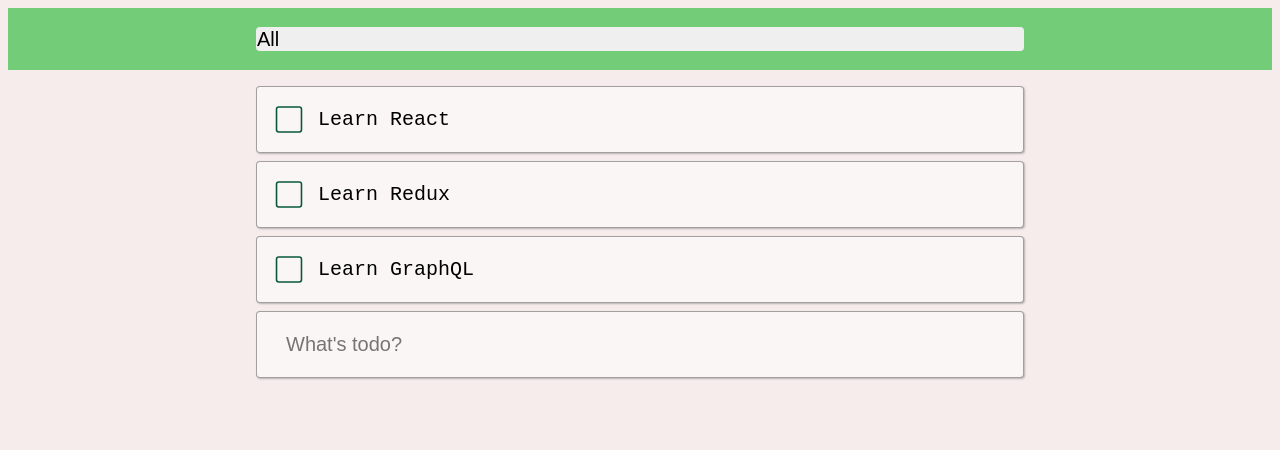
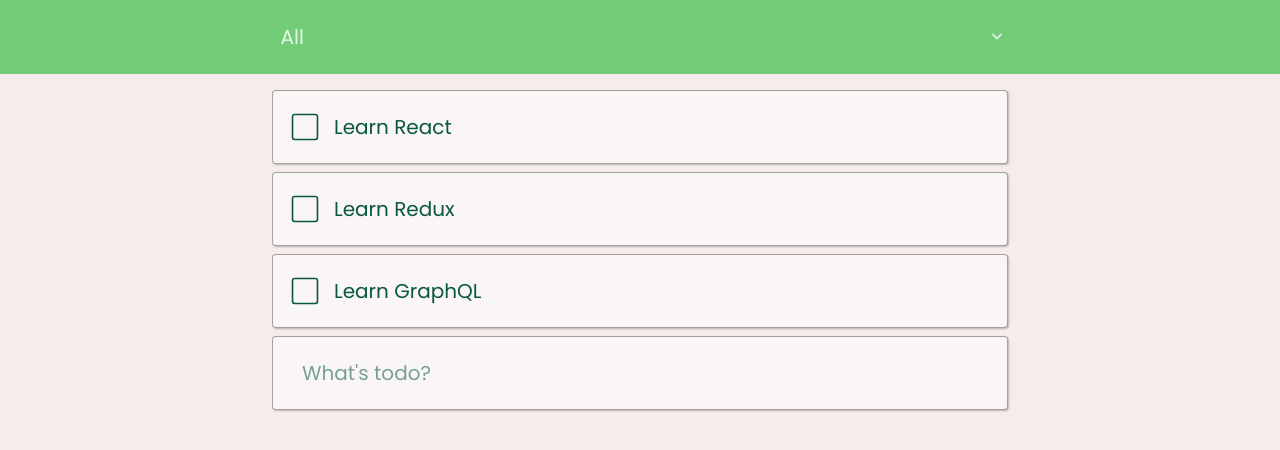
Before and after one commit to galatulis/GalaTodo, a React (Create React App) app: page / in a window 1280 px wide. Shown: the top 450 px of the page. Built offline with nearby package versions, Linux system fonts and the light colour scheme.

Commit message:
Fix css reset and update GitHub Actions

```diff
--- a/package.json
+++ b/package.json
@@ -19,6 +19,7 @@
   },
   "devDependencies": {
     "eslint-config-prettier": "^6.11.0",
+    "eslint-plugin-import": "^2.22.0",
     "eslint-plugin-jest": "^24.0.2",
     "eslint-plugin-prettier": "^3.1.4",
     "husky": "^4.3.0",
--- a/src/app/App.css
+++ b/src/app/App.css
@@ -1,6 +1,8 @@
 @import url("https://fonts.googleapis.com/css2?family=Poppins:wght@400;700&display=swap");
 
-@import-normalize;
+@import "sanitize.css";
+@import "sanitize.css/forms.css";
+@import "sanitize.css/typography.css";
 
 :root {
   --snow-light: rgba(255, 255, 255, 0.85);
--- a/src/todos/todoReducer.js
+++ b/src/todos/todoReducer.js
@@ -34,6 +34,7 @@
           action.payload.endIndex,
           0,
           state.splice(action.payload.startIndex, 1)[0]
+          // eslint-disable-next-line no-sequences
         ),
         state
       ))([...state]),
```
Also changed, not shown: .eslintrc.json, 1 other file (tests, documents, lock files or other folders).
